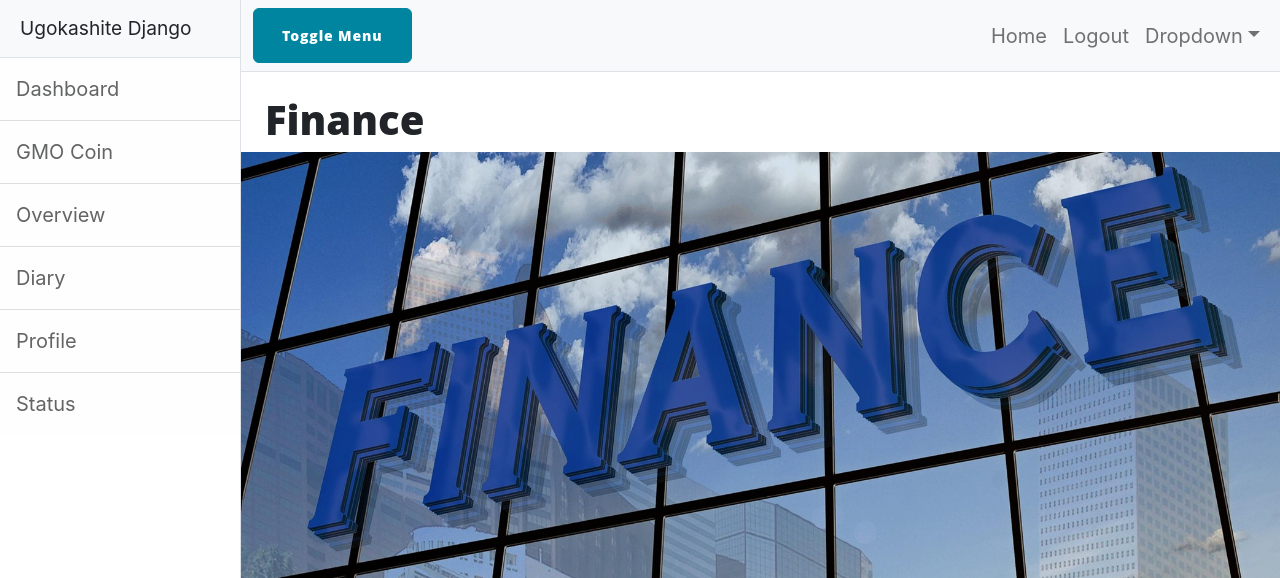
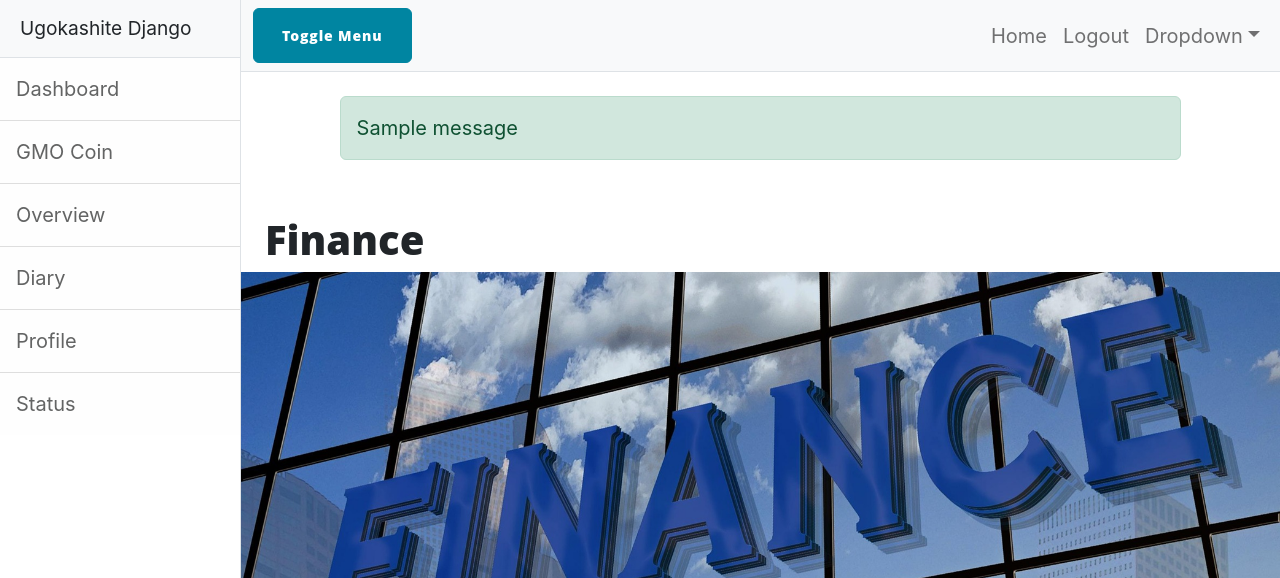
Before and after one commit to tker-78/Portfolio_v1, a Django app: page /dashboard in a window 1280 px wide. Shown: the top 578 px of the page. Run offline with Django 5.2, Linux system fonts and the light colour scheme; a user stored in the database is signed in; tables that the repository leaves empty hold one stand-in row (values such as "Sample post"); one stand-in notice (Sample message) is shown; some libraries are stand-ins or nearby versions.

Commit message:
adding flash message

```diff
--- a/diary/templates/base.html
+++ b/diary/templates/base.html
@@ -75,6 +75,20 @@
                 </nav>
                 <!-- Page content-->
 
+            {% if messages %}
+            <div class="container mt-4 col-md-10">
+                <div class="row">
+                    <ul class="messages" style="list-style: none;">
+                        {% for message in messages %}
+                        <li {% if message.tags %} class="{{ message.tags }}" {% endif %}>
+                            {{ message }}
+                        </li>
+                        {% endfor %}
+                    </ul>
+                </div>
+            </div>
+            {% endif %}
+
 
             <div class="min-vh-100">
                 {% block content %} {% endblock %}
--- a/diary/views.py
+++ b/diary/views.py
@@ -30,6 +30,10 @@ class DiaryDetailView(LoginRequiredMixin, generic.DetailView):
     template_name = 'diary_detail.html'
 
 class DiaryCreateView(LoginRequiredMixin, generic.CreateView):
+    """
+    日記の新規作成
+    """
+
     model = Diary
     template_name = 'diary_create.html'
     form_class = DiaryCreateForm
```
Also changed, not shown: Portfolio_v1/settings.py (+10 -0 lines).
